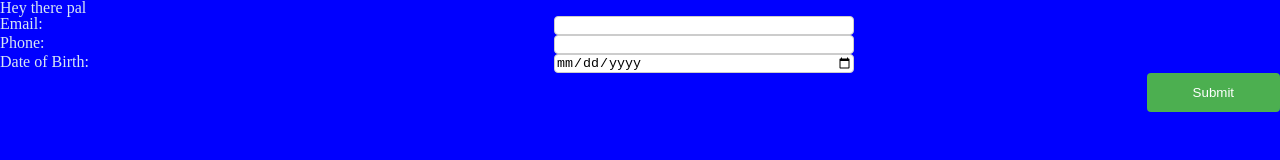
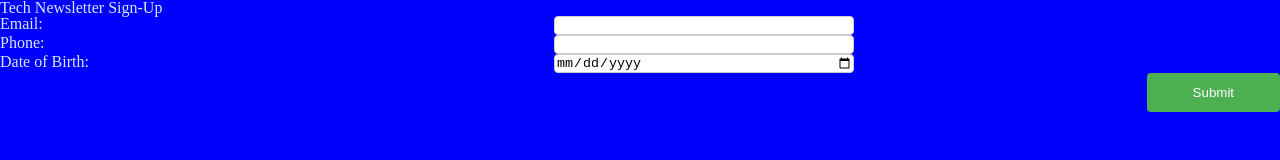
Before and after one commit to ITMD362-Online/Project-1, a plain HTML site: page index.html in a window 1280 px wide. Drawn offline with Linux system fonts and the light colour scheme.

Commit message:
Update index.html

```diff
--- a/index.html
+++ b/index.html
@@ -8,7 +8,7 @@
   <link rel="stylesheet" media="screen" href="css/style.css" />
 </head>
 <body>
-  <h1>Hey there pal</h1>
+  <h1>Tech Newsletter Sign-Up</h1>
   <div id="container">
     <form>
       <label for="name">Email:</label>
```
